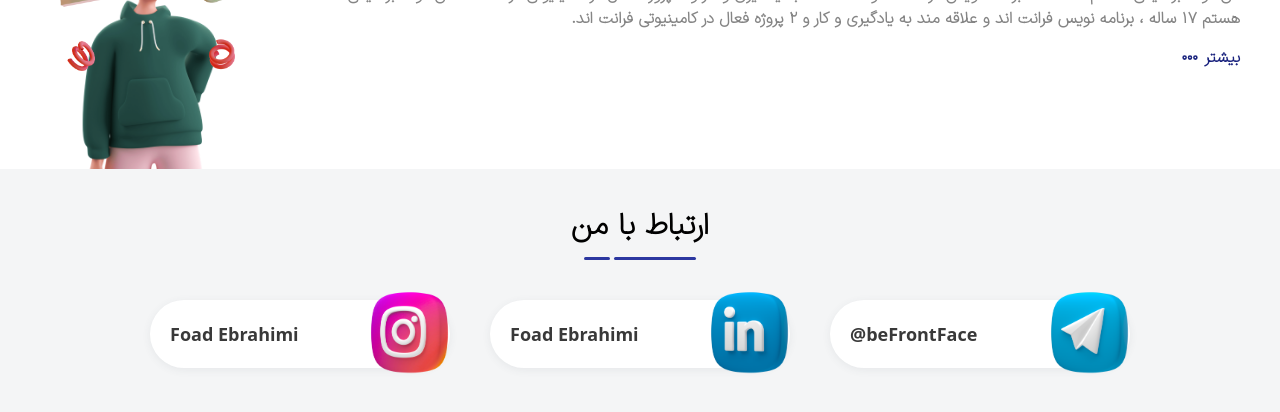
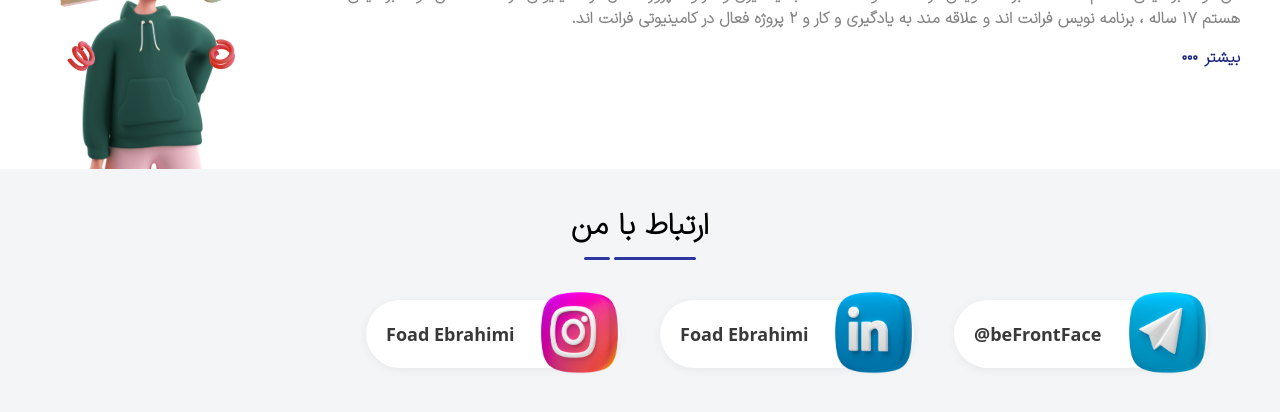
Before and after one commit to foadEbrahimi/Portfolio, a React (Vite) app: page / in a window 1280 px wide. Shown: the part 1805-2217 px from the top of the page. Built offline with nearby package versions, Linux system fonts and the light colour scheme.

Commit message:
fix socials

```diff
--- a/src/components/Contact.jsx
+++ b/src/components/Contact.jsx
@@ -11,7 +11,7 @@ export default function Contact() {
         </h2>
         <Border display="flex justify-center w-28 lg:w-28 mx-auto" />
       </div>
-      <div className="mt-10 flex flex-col justify-center gap-10 px-8 sm:flex-row">
+      <div className="mt-10 grid grid-cols-1 place-items-center gap-10 px-8 sm:grid-cols-2 xl:grid-cols-4">
         {socials.map((item) => (
           <Social key={item.id} {...item} />
         ))}
--- a/src/components/carts/Social.jsx
+++ b/src/components/carts/Social.jsx
@@ -2,7 +2,7 @@ import React from "react";
 
 export default function Social({ img, label }) {
   return (
-    <div className="relative flex items-center justify-between rounded-full bg-white p-5 shadow-1 sm:w-1/2 sm:max-w-[300px]">
+    <div className="relative flex w-full items-center justify-between rounded-full bg-white p-5 shadow-1 lg:max-w-[300px]">
       <img
         src={img}
         draggable={false}
```
